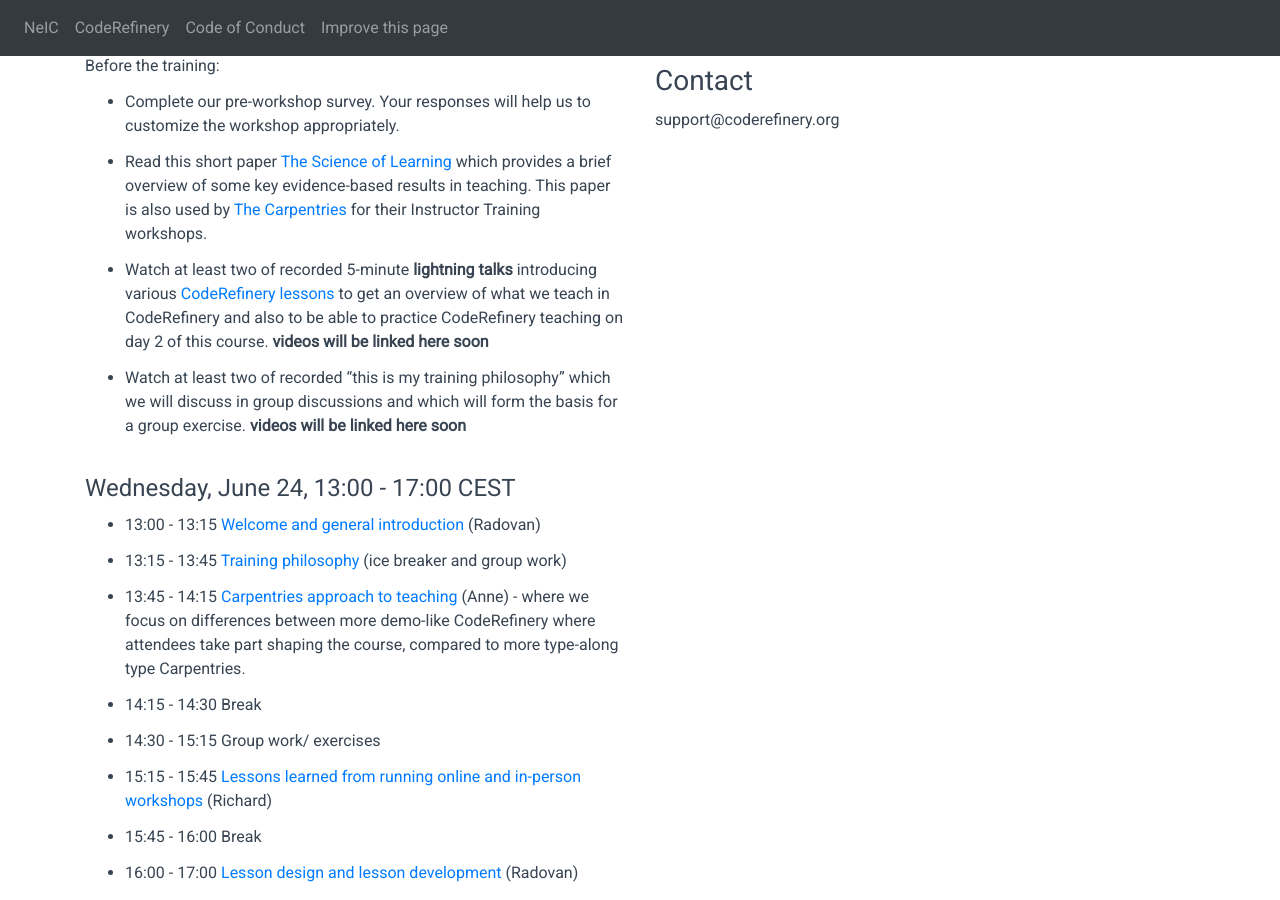
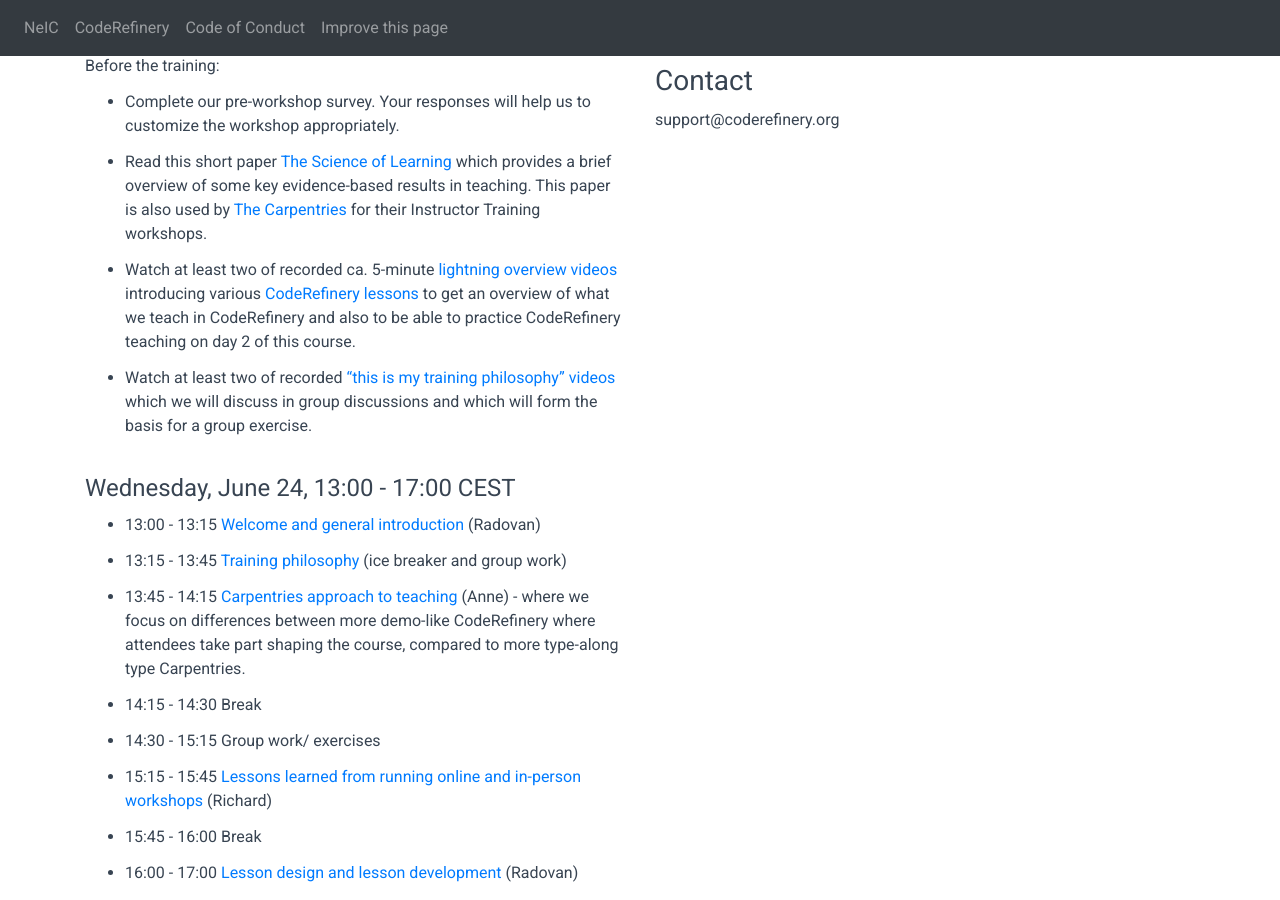
Before and after one commit to simon-ichec/2020-11-02-instructor-training, a Jekyll site: the page built from index.md, in a window 1280 px wide and 900 px high, scrolled down 704 px. Built offline with Jekyll 4.4.1, drawn with Linux system fonts in a browser that asks for light colours; comment, search, counter and statistics services are not loaded.

Commit message:
link to videos

```diff
--- a/left_column.md
+++ b/left_column.md
@@ -20,16 +20,18 @@ Before the training:
 
 - Read this short paper [The Science of Learning](https://carpentries.github.io/instructor-training/files/papers/science-of-learning-2015.pdf) which provides a brief overview of some key evidence-based results in teaching. This paper is also used by [The Carpentries](https://carpentries.org/) for their Instructor Training workshops.
 
-- Watch at least two of recorded 5-minute **lightning talks** introducing various
+- Watch at least two of recorded ca. 5-minute
+  [lightning overview videos](https://www.youtube.com/playlist?list=PLpLblYHCzJABvt25VY0wNIgbaQfTQaND7)
+  introducing various
   [CodeRefinery lessons](https://coderefinery.org/lessons/)
   to get an overview of what we teach in CodeRefinery and also to be
   able to practice CodeRefinery teaching on day 2 of this course.
-  **videos will be linked here soon**
 
-- Watch at least two of recorded "this is my training philosophy" which we will
+- Watch at least two of recorded
+  ["this is my training philosophy" videos](https://www.youtube.com/playlist?list=PLpLblYHCzJAAHF89P-GCjEXWC8CF-7nhX)
+  which we will
   discuss in group discussions and which will form the basis for a group
   exercise.
-  **videos will be linked here soon**
 
 #### Wednesday, June 24, 13:00 - 17:00 CEST
 
```
